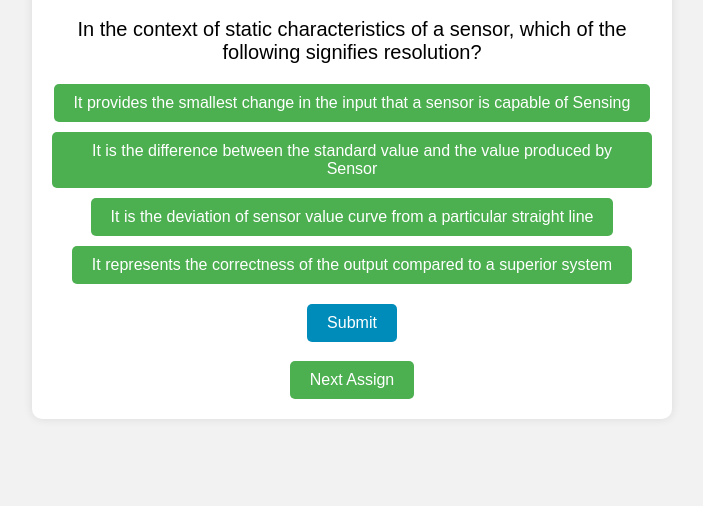
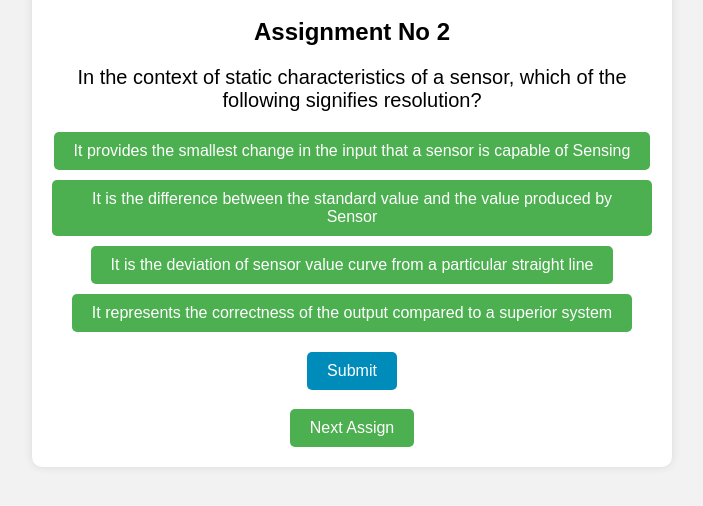
Before and after one commit to Harikrishna3/Quiz, a plain HTML site: page index.html in a window 1280 px wide. Both pictures are taken after a click on the button "Next Assign". Shown: the part 68-574 px from the top of the page, without its empty margins (288-991 px from the left). Drawn offline with Linux system fonts and the light colour scheme.

Commit message:
added next assignment button

```diff
--- a/index.html
+++ b/index.html
@@ -7,14 +7,14 @@
    <body>
       <div id="quiz-container">
          <h1>Quiz</h1>
-         <!-- <h2 id="assg">Assignment 0</h2> -->
+         <h2 id="assg">Assignment 0</h2>
          <div id="question-container"></div>
          <div id="answer-buttons-container"></div>
          <button id="submit-button">Submit</button>
          <button id="next-button" style="display: none">Next</button>
          <div id="result-container" style="display: none"></div>
          <h3 id="demo"></h3>
-         <button id="next-Assign" onclick="next-assign">Next Assign</button>
+         <button id="next-Assign" onclick="nextA()">Next Assign</button>
       </div>
       <script src="index.js"></script>
    </body>
--- a/index.js
+++ b/index.js
@@ -1453,17 +1453,6 @@ const quizData = [
       correctAnswer: "All of the above",
    },
    {
-      question:
-         "What is/are the major challenge(s) associated with the healthcare?",
-      answers: [
-         "Avoidable medical errors",
-         "Increasing age of the population",
-         "Costly hospitals and clinics",
-         "All of the above",
-      ],
-      correctAnswer: "All of the above",
-   },
-   {
       question: "What is/are the challenges associated with healthcare?",
       answers: [
          "Populations are aging all over the world",
@@ -1613,7 +1602,7 @@ const quizData = [
          "Diagnostic",
          "None of the above",
       ],
-      correctAnswer: "None of the above",
+      correctAnswer: "Predictive",
    },
    {
       question:
@@ -1844,15 +1833,37 @@ nextButton.addEventListener("click", () => {
 //    assg=14-n;
 //    currentQuestionIndex % 12==0 ? assg = 0 : assg++;
 //    currentQuestionIndex+=assg;
+//    console.log(currentQuestionIndex);
 //    var h2 = document.getElementById("assg");
 //    h2.innerHTML=`Assignment No ${q}`;
 //    if (currentQuestionIndex < quizData.length) {
-//       var h3 = document.getElementById("demo");
-//       h3.innerHTML = "";
+//       // var h3 = document.getElementById("demo");
+//       // h3.innerHTML = "";
 //       showQuestion(quizData[currentQuestionIndex]);
-//       submitButton.style.display = "inline-block";
-//       nextButton.style.display = "none";
+//       // submitButton.style.display = "inline-block";
+//       // nextButton.style.display = "none";
 //    } else {
 //       showResult();
 //    }
 // });
+
+function nextA(){
+   var assg=0,n=0,q=1;
+   q++;
+   n=currentQuestionIndex%15;
+   assg=14-n;
+   currentQuestionIndex % 12==0 ? assg = 0 : assg++;
+   currentQuestionIndex+=assg;
+   console.log(currentQuestionIndex);
+   var h2 = document.getElementById("assg");
+   h2.innerHTML=`Assignment No ${q}`;
+   if (currentQuestionIndex < quizData.length) {
+      // var h3 = document.getElementById("demo");
+      // h3.innerHTML = "";
+      showQuestion(quizData[currentQuestionIndex]);
+      // submitButton.style.display = "inline-block";
+      // nextButton.style.display = "none";
+   } else {
+      showResult();
+   }
+}
```
